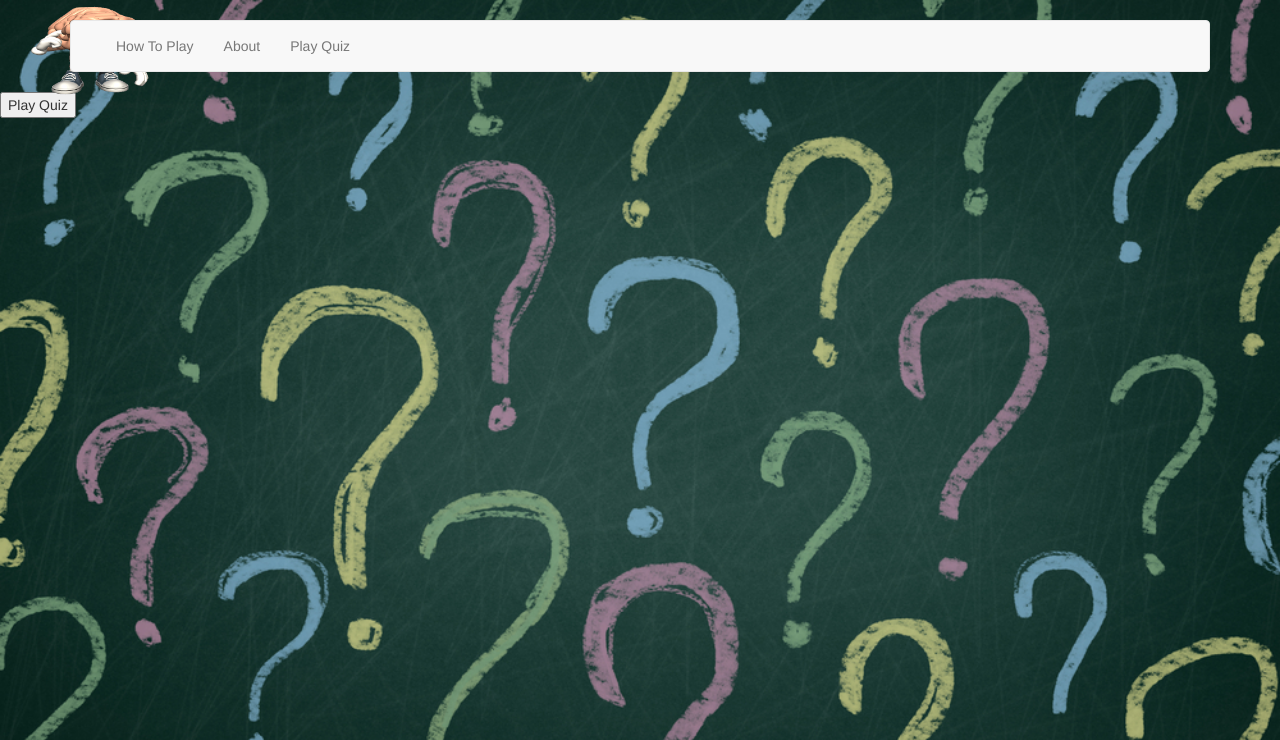
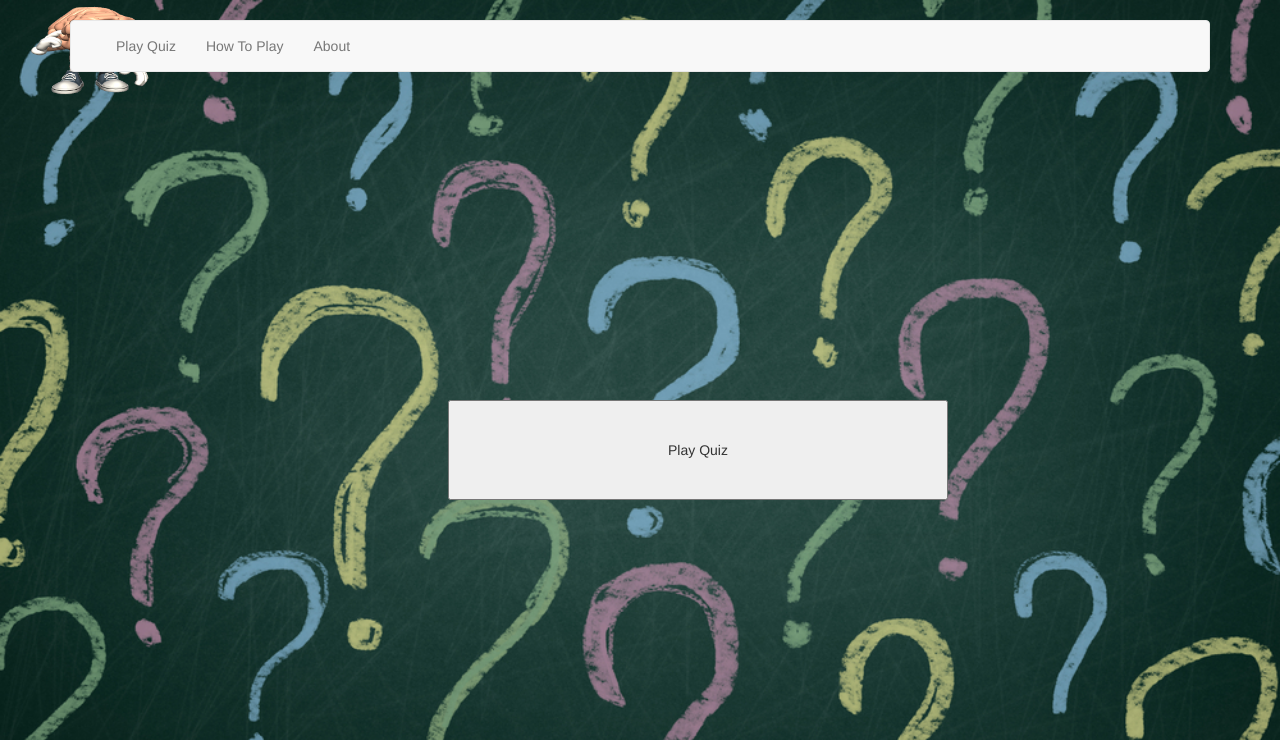
Before and after one commit to tamqtran/CECS445, a Django app: page /quiz/ in a window 1280 px wide. Shown: the top 740 px of the page. Run offline with Django 3.2, Linux system fonts and the light colour scheme; some libraries are stand-ins or nearby versions.

Commit message:
Change location of play quiz

```diff
--- a/QuizWebsite/quiz/Templates/base.html
+++ b/QuizWebsite/quiz/Templates/base.html
@@ -9,7 +9,7 @@
     </head>
 
 
-  <a href="{% url 'quiz:AgeSelection' %}"><img src= "{% static "QuizWebsite/logo.gif" %}" style='position:absolute; top:0; left:0;' width="175" height="100" alt='dog' /></a>
+  <a href="{% url 'quiz:index' %}"><img src= "{% static "QuizWebsite/logo.gif" %}" style='position:absolute; top:0; left:0;' width="175" height="100" alt='dog' /></a>
 
     <body>
         <br>
@@ -26,9 +26,10 @@
               </div>
               <div id="navbar" class="navbar-collapse collapse">
                 <ul class="nav navbar-nav">
+                    <li><a href="{% url 'quiz:AgeSelection' %}">Play Quiz</a></li>
                     <li><a href="{% url 'quiz:HowToPlay' %}">How To Play</a></li>
                     <li><a href="{% url 'quiz:About' %}">About</a></li>
-                    <li><a href="{% url 'quiz:AgeSelection' %}">Play Quiz</a></li>
+
                 </ul>
               </div><!--/.nav-collapse -->
             </div><!--/.container-fluid -->
--- a/QuizWebsite/quiz/Templates/index.html
+++ b/QuizWebsite/quiz/Templates/index.html
@@ -9,10 +9,11 @@
 	{% block body %}
   <body>
 
-
-            <form method="get" action="{% url 'quiz:AgeSelection' %}">
-				<button type="submit">Play Quiz </button>
+		<div class="wrapper">
+			<form method="get" action="{% url 'quiz:AgeSelection' %}">
+				<button type="submit" >Play Quiz</button>
 			</form>
+		</div>
 	</body>
 
 	<style>
@@ -24,6 +25,18 @@
 					background-position: center;
 
 			}
+
+			.wrapper {
+    text-align: center;
+			}
+
+			button {
+				height:100px;
+	     	width:500px;
+    		position: absolute;
+    		top: 50%;
+				left: 35%;
+			}
 	</style>
     {% endblock %}
 </html>
```
